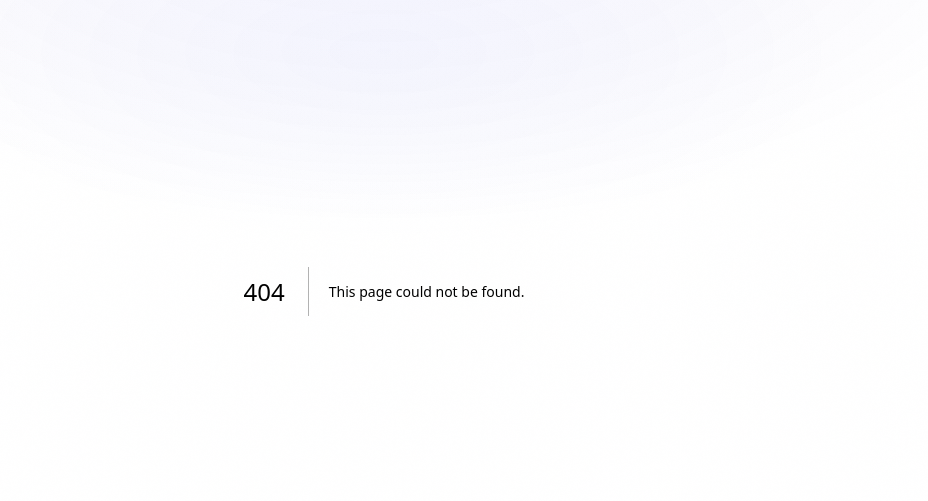
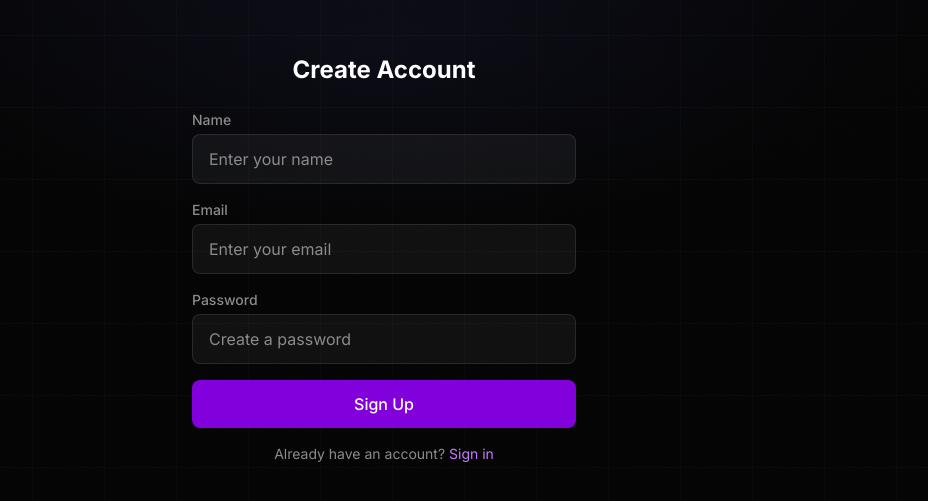
Before and after one commit to Arav-Menon/klinPi, a Next.js app in the folder packages/studio/: page /signup in a window 1280 px wide. Before the commit this address had no page. Shown: the part 109-610 px from the top of the page, without its empty margins (256-1184 px from the left). Built offline with nearby package versions, Linux system fonts and the light colour scheme.

Commit message:
Add SignUpPage component with form handling, validation, and error display

```diff
--- /dev/null
+++ b/packages/studio/app/signup/page.tsx
@@ -0,0 +1,97 @@
+"use client";
+
+import { useState } from "react";
+import { useRouter } from "next/navigation";
+import { signup } from "../../lib/api";
+
+export default function SignUpPage() {
+  const router = useRouter();
+  const [name, setName] = useState("");
+  const [email, setEmail] = useState("");
+  const [password, setPassword] = useState("");
+  const [error, setError] = useState("");
+  const [loading, setLoading] = useState(false);
+
+  async function handleSubmit(e: React.FormEvent) {
+    e.preventDefault();
+    setError("");
+    setLoading(true);
+
+    try {
+      await signup(name, email, password);
+      router.push("/");
+    } catch (err) {
+      setError(err instanceof Error ? err.message : "Signup failed");
+    } finally {
+      setLoading(false);
+    }
+  }
+
+  return (
+    <div className="flex justify-center items-center min-h-[calc(100vh-4rem)]">
+      <div className="w-full max-w-md p-8">
+        <h1 className="text-2xl font-bold text-white mb-6 text-center">Create Account</h1>
+        <form onSubmit={handleSubmit} className="space-y-4">
+          <div>
+            <label htmlFor="name" className="block text-sm font-medium text-[#8b8b8b] mb-1">
+              Name
+            </label>
+            <input
+              id="name"
+              type="text"
+              value={name}
+              onChange={(e) => setName(e.target.value)}
+              className="w-full px-4 py-3 bg-white/5 border border-white/10 rounded-lg text-white placeholder-[#8b8b8b] focus:outline-none focus:border-purple-500"
+              placeholder="Enter your name"
+            />
+          </div>
+          <div>
+            <label htmlFor="email" className="block text-sm font-medium text-[#8b8b8b] mb-1">
+              Email
+            </label>
+            <input
+              id="email"
+              type="email"
+              value={email}
+              onChange={(e) => setEmail(e.target.value)}
+              className="w-full px-4 py-3 bg-white/5 border border-white/10 rounded-lg text-white placeholder-[#8b8b8b] focus:outline-none focus:border-purple-500"
+              placeholder="Enter your email"
+              required
+            />
+          </div>
+          <div>
+            <label htmlFor="password" className="block text-sm font-medium text-[#8b8b8b] mb-1">
+              Password
+            </label>
+            <input
+              id="password"
+              type="password"
+              value={password}
+              onChange={(e) => setPassword(e.target.value)}
+              className="w-full px-4 py-3 bg-white/5 border border-white/10 rounded-lg text-white placeholder-[#8b8b8b] focus:outline-none focus:border-purple-500"
+              placeholder="Create a password"
+              required
+              minLength={8}
+            />
+          </div>
+          {error && (
+            <p className="text-red-500 text-sm">{error}</p>
+          )}
+          <button
+            type="submit"
+            disabled={loading}
+            className="w-full bg-purple-700 text-white rounded-lg font-medium py-3 cursor-pointer hover:bg-purple-600 transition-colors disabled:opacity-50"
+          >
+            {loading ? "Creating account..." : "Sign Up"}
+          </button>
+        </form>
+        <p className="mt-4 text-center text-sm text-[#8b8b8b]">
+          Already have an account?{" "}
+          <a href="/signin" className="text-purple-400 hover:text-purple-300">
+            Sign in
+          </a>
+        </p>
+      </div>
+    </div>
+  );
+}
```
